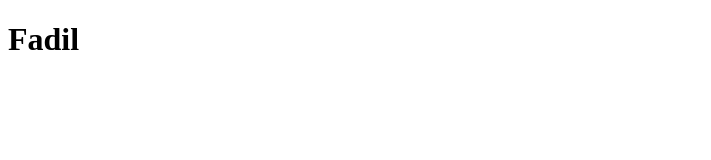
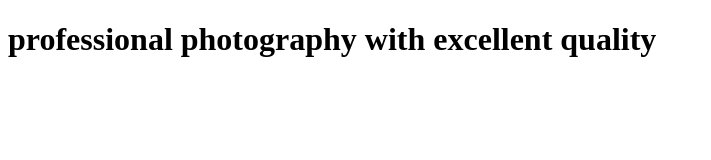
Before and after one commit to oubaycodes/Fadils-portfolio-website, a website: page index.html in a window 1280 px wide. Shown: the whole page, without its empty margins (0-711 px from the left). Drawn offline with Linux system fonts and the light colour scheme.

Commit message:
added header

```diff
--- a/index.html
+++ b/index.html
@@ -7,6 +7,17 @@
     <title>Fadil's portfolio</title>
   </head>
   <body>
-    <h1>Fadil</h1>
+    <main>
+      <header>
+        <div class="image-header">
+          <div class="text-content">
+            <h1 class="heading-primary">
+              professional photography with excellent quality
+            </h1>
+            <div class="button-container"></div>
+          </div>
+        </div>
+      </header>
+    </main>
   </body>
 </html>
```
